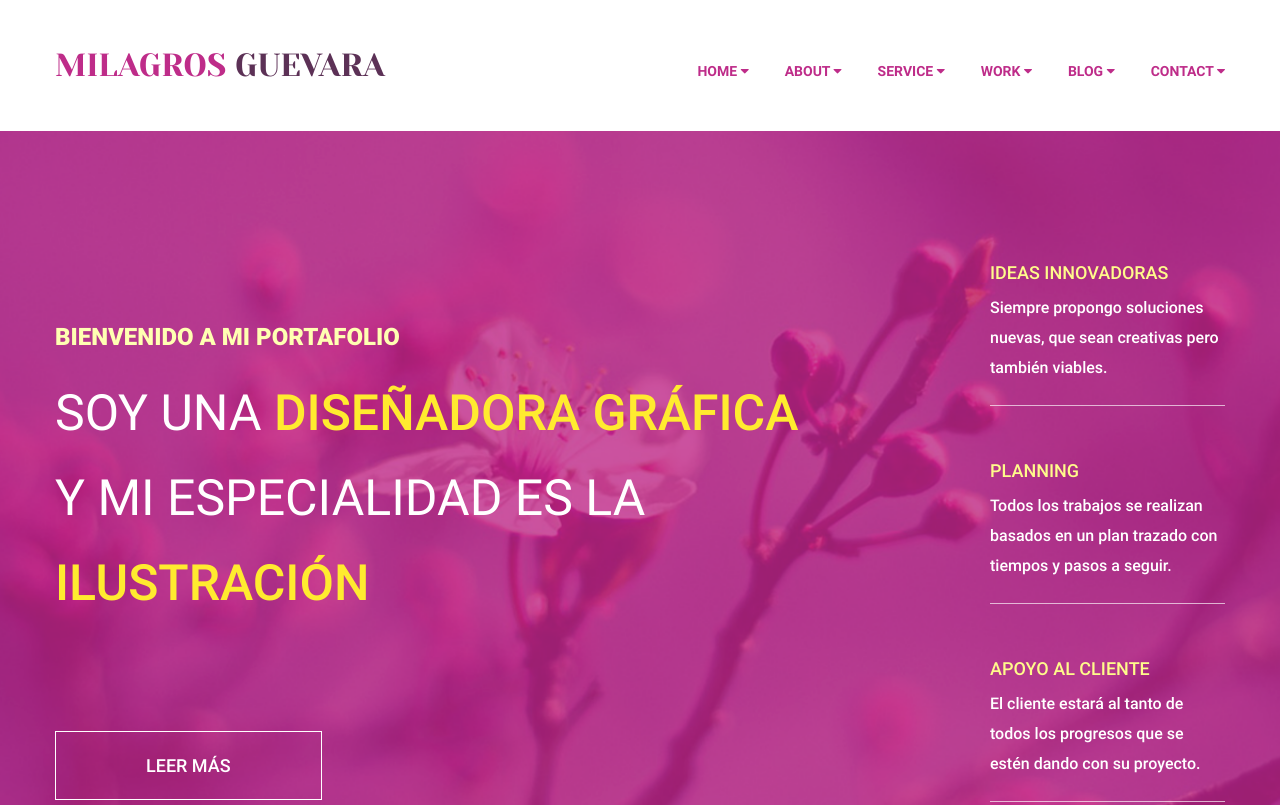
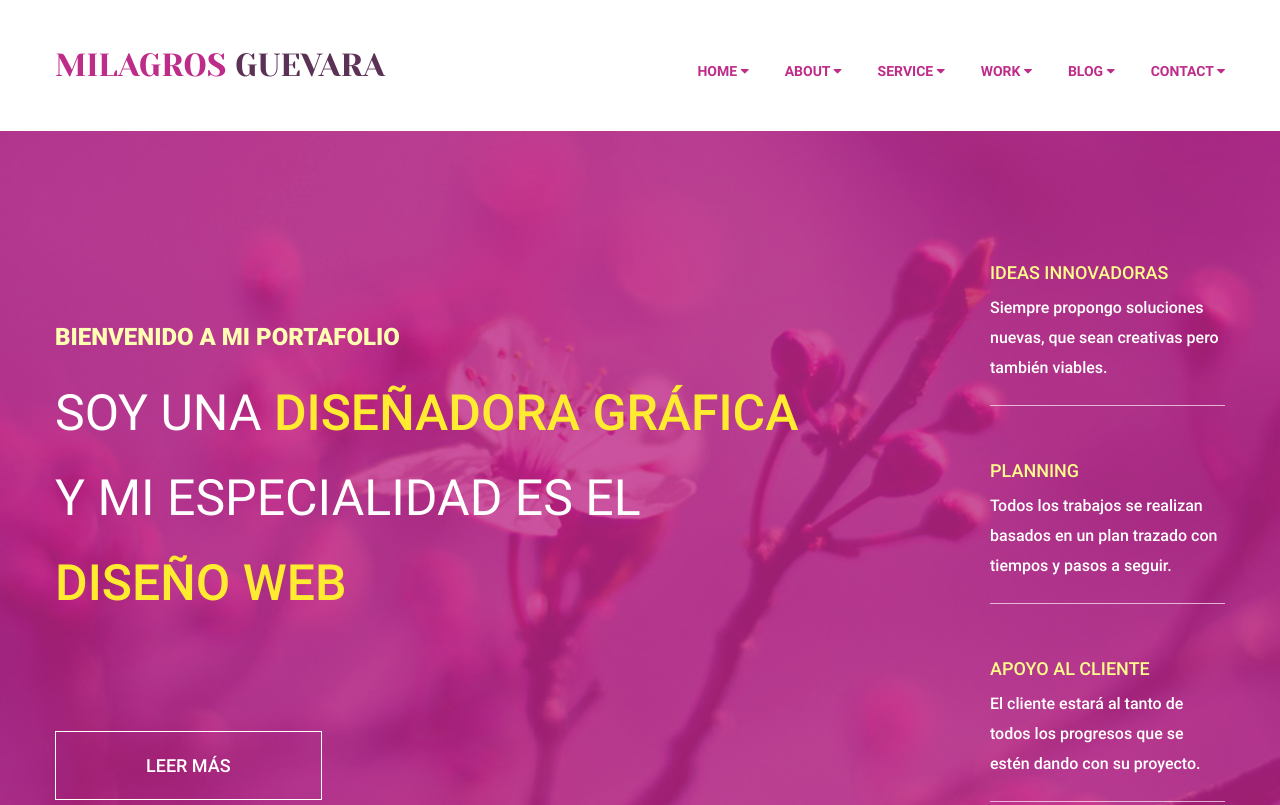
Before and after one commit to MilagrosGuevara/portafolio, a plain HTML site: page index.html in a window 1280 px wide. Shown: the top 805 px of the page. Drawn offline with Linux system fonts and the light colour scheme.

Commit message:
Update index.html

```diff
--- a/index.html
+++ b/index.html
@@ -39,7 +39,7 @@
 				<div class="home__area">
 					<div class="home__intro">
 						<p class="home__title">BIENVENIDO A MI PORTAFOLIO</p>
-						<p class="home__text">SOY UNA <span class="home__text-bold">DISEÑADORA GRÁFICA</span> Y MI ESPECIALIDAD ES LA <span class="home__text-bold">ILUSTRACIÓN</span></p>
+						<p class="home__text">SOY UNA <span class="home__text-bold">DISEÑADORA GRÁFICA</span> Y MI ESPECIALIDAD ES EL <span class="home__text-bold">DISEÑO WEB</span></p>
 						<a class="home__link" href="#">LEER MÁS</a>
 					</div>
 					<div class="home__habilities">
```
